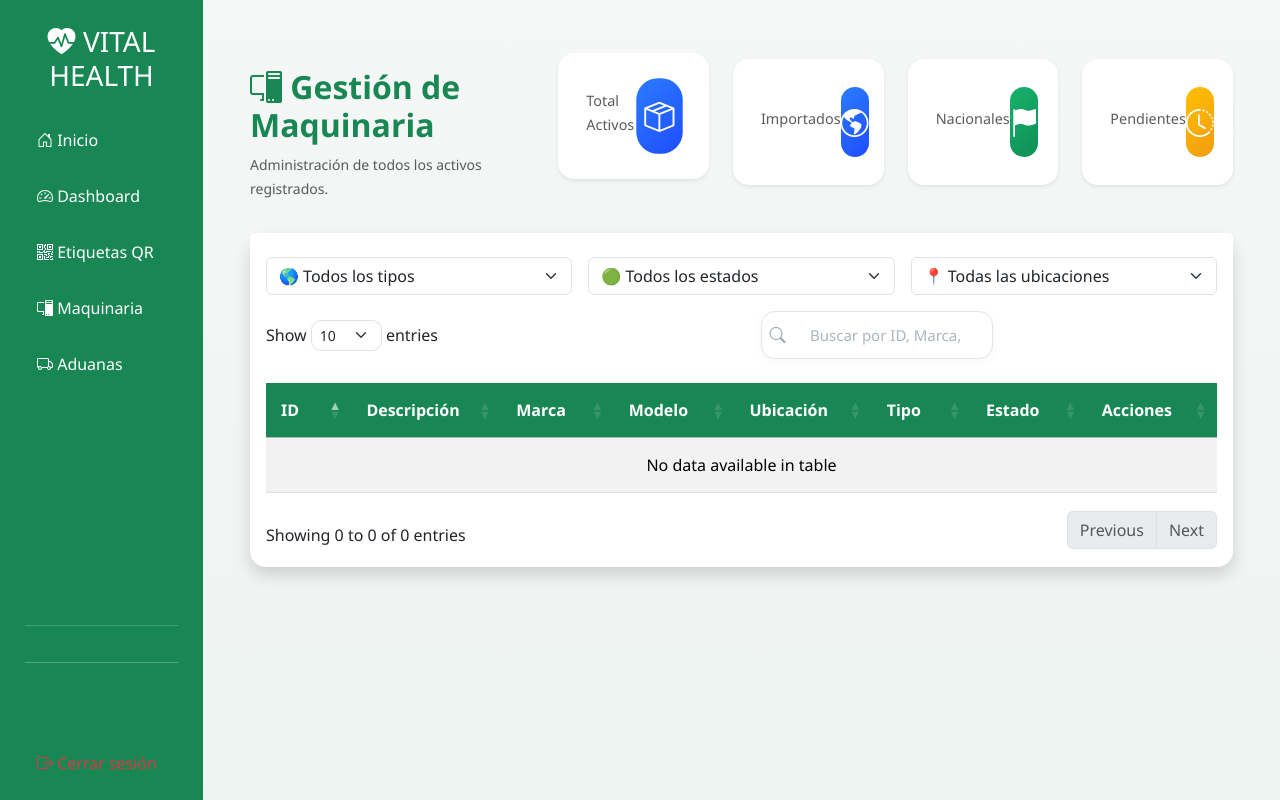
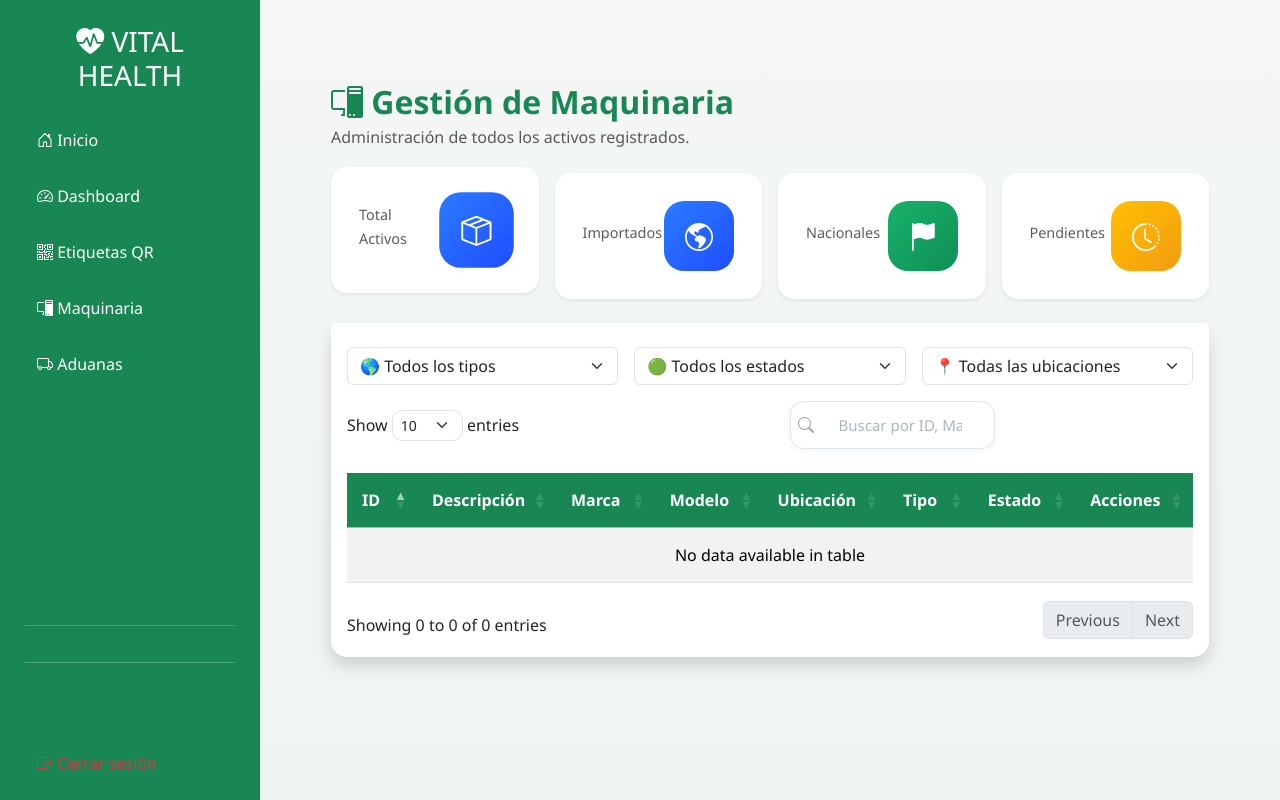
Before and after one commit to GaelFelix29/inventario-vh, a Python web app: template templates/maquina.html in a window 1280 px wide. Run offline with Jinja, Linux system fonts and the light colour scheme; the template is opened without the code that fills it, so the values that code supplies are empty; some libraries are stand-ins or nearby versions.

Commit message:
se mejoro el diseño para ver en el celular

```diff
--- a/static/css/estilos.css
+++ b/static/css/estilos.css
@@ -239,7 +239,11 @@ body{
 
 .sidebar{
 
-    width:250px;
+    width:260px;
+
+    min-width: 260px;
+
+    max-width: 260px;
 
     min-height:100vh;
 
@@ -2059,3 +2063,47 @@ ANIMACIONES
     animation:fadeUp .7s ease;
 
 }
+
+/*=========================================
+=           RESPONSIVE GLOBAL
+=========================================*/
+
+@media (max-width:991px){
+
+    body{
+
+        overflow-x:hidden;
+
+    }
+
+    .contenido{
+
+        margin-left:0 !important;
+
+        width:100%;
+
+        min-height:100vh;
+
+    }
+
+    .container-fluid{
+
+        padding-left:12px !important;
+
+        padding-right:12px !important;
+
+    }
+
+    .card{
+
+        border-radius:18px;
+
+    }
+
+    .btn{
+
+        min-height:45px;
+
+    }
+
+}
--- a/static/css/maquinaria.css
+++ b/static/css/maquinaria.css
@@ -113,3 +113,27 @@
     transition:.25s;
 
 }
+
+/*=============================
+FILTROS RESPONSIVE
+==============================*/
+
+@media (max-width:991px){
+
+    .card-header{
+
+        padding:1rem;
+
+    }
+
+    .form-select{
+
+        height:48px;
+
+        border-radius:12px;
+
+        font-size:.95rem;
+
+    }
+
+}
--- a/templates/base.html
+++ b/templates/base.html
@@ -4,33 +4,80 @@
 <head>
 
     <meta charset="UTF-8">
+
     <meta name="viewport" content="width=device-width, initial-scale=1">
 
-    <title>{% block titulo %}{% endblock %}</title>
-    <link rel="icon" type="image/png" href="{{ url_for('static', filename='img/logo.png') }}?v=5">
+    <title>
+
+        {% block titulo %}
+
+        {% endblock %}
+
+    </title>
+
+    <link rel="icon" type="image/png" href="{{ url_for('static', filename='img/logo.png') }}">
+
+    <!-- Bootstrap -->
 
     <link href="https://cdn.jsdelivr.net/npm/bootstrap@5.3.7/dist/css/bootstrap.min.css" rel="stylesheet">
 
+    <!-- Bootstrap Icons -->
+
     <link rel="stylesheet" href="https://cdn.jsdelivr.net/npm/bootstrap-icons@1.11.3/font/bootstrap-icons.min.css">
+
+    <!-- DataTables -->
+
+    <link rel="stylesheet" href="https://cdn.datatables.net/1.13.8/css/dataTables.bootstrap5.min.css">
+
+    <!-- Select2 -->
+
+    <link href="https://cdn.jsdelivr.net/npm/select2@4.1.0-rc.0/dist/css/select2.min.css" rel="stylesheet">
+
+    <link href="https://cdn.jsdelivr.net/npm/select2-bootstrap-5-theme@1.3.0/dist/select2-bootstrap-5-theme.min.css"
+        rel="stylesheet">
+
+    <!-- CSS del proyecto -->
 
     <link rel="stylesheet" href="{{ url_for('static', filename='css/estilos.css') }}">
 
-    <link rel="stylesheet" href="https://cdn.datatables.net/1.13.8/css/dataTables.bootstrap5.min.css">
+    <link rel="stylesheet" href="{{ url_for('static', filename='css/maquinaria.css') }}">
 
-    <link rel="stylesheet" href="https://cdn.jsdelivr.net/npm/bootstrap-icons@1.11.3/font/bootstrap-icons.min.css">
-
-    <script src="https://cdn.jsdelivr.net/npm/bootstrap@5.3.7/dist/js/bootstrap.bundle.min.js"></script>
-
-    <link href="https://cdn.jsdelivr.net/npm/select2@4.1.0-rc.0/dist/css/select2.min.css" rel="stylesheet" />
 </head>
 
 <body>
+
+    <!-- ===================================== -->
+    <!-- NAVBAR MÓVIL -->
+    <!-- ===================================== -->
+
+    <nav class="navbar navbar-dark bg-success d-lg-none sticky-top shadow-sm">
+
+        <div class="container-fluid">
+
+            <button class="btn text-white border-0" type="button" data-bs-toggle="offcanvas"
+                data-bs-target="#menuMovil">
+
+                <i class="bi bi-list fs-2"></i>
+
+            </button>
+
+            <span class="navbar-brand fw-bold mb-0">
+
+                <i class="bi bi-heart-pulse-fill"></i>
+
+                Vital Health
+
+            </span>
+
+        </div>
+
+    </nav>
 
     <div class="d-flex">
 
         <!-- SIDEBAR -->
 
-        <aside class="sidebar">
+        <aside class="sidebar d-none d-lg-flex flex-column">
 
             <h3 class="text-center mb-4">
 
@@ -130,12 +177,141 @@
 
         </aside>
 
+        <!-- ===================================== -->
+        <!-- MENÚ MÓVIL -->
+        <!-- ===================================== -->
+
+        <div class="offcanvas offcanvas-start d-lg-none" tabindex="-1" id="menuMovil">
+
+            <div class="offcanvas-header bg-success text-white">
+
+                <h5 class="mb-0">
+
+                    <i class="bi bi-heart-pulse-fill"></i>
+
+                    Vital Health
+
+                </h5>
+
+                <button type="button" class="btn-close btn-close-white" data-bs-dismiss="offcanvas">
+
+                </button>
+
+            </div>
+
+            <div class="offcanvas-body p-0">
+
+                <div class="list-group list-group-flush">
+
+                    <a href="/" class="list-group-item list-group-item-action py-3">
+
+                        <i class="bi bi-house-door-fill me-2 text-success"></i>
+
+                        Inicio
+
+                    </a>
+
+                    <a href="/dashboard" class="list-group-item list-group-item-action py-3">
+
+                        <i class="bi bi-speedometer2 me-2 text-success"></i>
+
+                        Dashboard
+
+                    </a>
+
+                    <a href="/imprimir" class="list-group-item list-group-item-action py-3">
+
+                        <i class="bi bi-qr-code me-2 text-success"></i>
+
+                        Etiquetas QR
+
+                    </a>
+
+                    <a href="/maquinarias" class="list-group-item list-group-item-action py-3">
+
+                        <i class="bi bi-pc-display me-2 text-success"></i>
+
+                        Maquinaria
+
+                    </a>
+
+                    <a href="{{ url_for('lista_aduanas') }}" class="list-group-item list-group-item-action py-3">
+
+                        <i class="bi bi-truck me-2 text-success"></i>
+
+                        Aduanas
+
+                    </a>
+
+                    {% if session["rol"] == "Administrador" %}
+
+                    <a href="{{ url_for('lista_solicitudes_baja') }}"
+                        class="list-group-item list-group-item-action py-3">
+
+                        <i class="bi bi-clipboard-check me-2 text-success"></i>
+
+                        Solicitudes Baja
+
+                    </a>
+
+                    <a href="/usuarios" class="list-group-item list-group-item-action py-3">
+
+                        <i class="bi bi-people me-2 text-success"></i>
+
+                        Usuarios
+
+                    </a>
+
+                    <a href="{{ url_for('vista_respaldos') }}" class="list-group-item list-group-item-action py-3">
+
+                        <i class="bi bi-database-fill-lock me-2 text-success"></i>
+
+                        Respaldos
+
+                    </a>
+
+                    {% endif %}
+
+                </div>
+
+                <div class="border-top mt-4 p-3">
+
+                    <div class="fw-bold">
+
+                        {{ session["nombre"] }}
+
+                    </div>
+
+                    <small class="text-muted">
+
+                        {{ session["rol"] }}
+
+                    </small>
+
+                    <a href="/logout" class="btn btn-outline-danger w-100 mt-3">
+
+                        <i class="bi bi-box-arrow-right"></i>
+
+                        Cerrar sesión
+
+                    </a>
+
+                </div>
+
+            </div>
+
+        </div>
+
         <!-- CONTENIDO -->
 
         <main class="contenido flex-grow-1">
 
-            {% block contenido %}
-            {% endblock %}
+            <div class="container-fluid py-3 py-lg-4 px-2 px-lg-4">
+
+                {% block contenido %}
+                {% endblock %}
+
+            </div>
 
         </main>
 
--- a/templates/maquina.html
+++ b/templates/maquina.html
@@ -6,11 +6,17 @@
 
 <div class="container-fluid py-4">
 
-    <div class="d-flex justify-content-between align-items-center mb-4">
+    <!-- ENCABEZADO -->
 
-        <div>
+    <!-- ========================================= -->
+<!-- ENCABEZADO -->
+<!-- ========================================= -->
 
-            <h2 class="fw-bold text-success">
+<div class="row align-items-center gy-3 mb-4">
+
+    <div class="col-12 col-lg-6">
+
+        <h2 class="fw-bold text-success mb-1">
 
             <i class="bi bi-pc-display"></i>
 
@@ -18,32 +24,60 @@
 
         </h2>
 
-            <small class="text-muted">
+        <p class="text-muted mb-0">
 
             Administración de todos los activos registrados.
 
-            </small>
+        </p>
 
     </div>
 
-        <div class="row g-4 mb-4">
+    {% if session["rol"]=="Administrador" %}
 
-            <div class="col-md-6 col-xl-3">
+    <div class="col-12 col-lg-6 text-lg-end">
 
-                <div class="card shadow-sm border-0 rounded-4 h-100 card-resumen" id="filtroTodos">
+        <a href="/maquinarias/nuevo"
+            class="btn btn-success rounded-pill px-4">
 
-                    <div class="card-body">
+            <i class="bi bi-plus-circle"></i>
 
-                        <div class="d-flex justify-content-between align-items-center">
+            Nuevo Activo
+
+        </a>
+
+    </div>
+
+    {% endif %}
+
+</div>
+
+<!-- ========================================= -->
+<!-- TARJETAS -->
+<!-- ========================================= -->
+
+<div class="row g-3 mb-4">
+
+    <!-- TOTAL -->
+
+    <div class="col-12 col-sm-6 col-xl-3">
+
+        <div class="card card-resumen shadow-sm border-0 rounded-4 h-100"
+            id="filtroTodos">
+
+            <div class="card-body d-flex justify-content-between align-items-center">
 
                 <div>
 
                     <small class="text-muted">
+
                         Total Activos
+
                     </small>
 
                     <h2 class="fw-bold mb-0">
+
                         {{ estadisticas.total }}
+
                     </h2>
 
                 </div>
@@ -60,24 +94,27 @@
 
     </div>
 
-            </div>
+    <!-- IMPORTADOS -->
 
-            <div class="col-md-6 col-xl-3">
+    <div class="col-12 col-sm-6 col-xl-3">
 
-                <div class="card shadow-sm border-0 rounded-4 h-100 card-resumen" id="filtroImportados">
+        <div class="card card-resumen shadow-sm border-0 rounded-4 h-100"
+            id="filtroImportados">
 
-                    <div class="card-body">
-
-                        <div class="d-flex justify-content-between align-items-center">
+            <div class="card-body d-flex justify-content-between align-items-center">
 
                 <div>
 
                     <small class="text-muted">
+
                         Importados
+
                     </small>
 
                     <h2 class="fw-bold mb-0">
+
                         {{ estadisticas.importados }}
+
                     </h2>
 
                 </div>
@@ -94,24 +131,27 @@
 
     </div>
 
-            </div>
+    <!-- NACIONALES -->
 
-            <div class="col-md-6 col-xl-3">
+    <div class="col-12 col-sm-6 col-xl-3">
 
-                <div class="card shadow-sm border-0 rounded-4 h-100 card-resumen" id="filtroNacionales">
+        <div class="card card-resumen shadow-sm border-0 rounded-4 h-100"
+            id="filtroNacionales">
 
-                    <div class="card-body">
-
-                        <div class="d-flex justify-content-between align-items-center">
+            <div class="card-body d-flex justify-content-between align-items-center">
 
                 <div>
 
                     <small class="text-muted">
+
                         Nacionales
+
                     </small>
 
                     <h2 class="fw-bold mb-0">
+
                         {{ estadisticas.nacionales }}
+
                     </h2>
 
                 </div>
@@ -128,24 +168,27 @@
 
     </div>
 
-            </div>
+    <!-- PENDIENTES -->
 
-            <div class="col-md-6 col-xl-3">
+    <div class="col-12 col-sm-6 col-xl-3">
 
-                <div class="card shadow-sm border-0 rounded-4 h-100 card-resumen" id="filtroPendientes">
+        <div class="card card-resumen shadow-sm border-0 rounded-4 h-100"
+            id="filtroPendientes">
 
-                    <div class="card-body">
-
-                        <div class="d-flex justify-content-between align-items-center">
+            <div class="card-body d-flex justify-content-between align-items-center">
 
                 <div>
 
                     <small class="text-muted">
+
                         Pendientes
+
                     </small>
 
                     <h2 class="fw-bold mb-0">
+
                         {{ estadisticas.pendientes }}
+
                     </h2>
 
                 </div>
@@ -164,29 +207,13 @@
 
 </div>
 
-        </div>
-
-        {% if session["rol"]=="Administrador" %}
-
-        <a href="/maquinarias/nuevo" class="btn btn-success">
-
-            <i class="bi bi-plus-circle"></i>
-
-            Nuevo Activo
-
-        </a>
-
-        {% endif %}
-
-    </div>
-
     <div class="card shadow border-0 rounded-4">
 
         <div class="card-header bg-white border-0 pt-4 pb-0">
 
             <div class="row g-3">
 
-                <div class="col-md-4">
+                <div class="col-12 col-md-4">
 
                     <select id="filtroTipo" class="form-select">
 
@@ -204,7 +231,7 @@
 
                 </div>
 
-                <div class="col-md-4">
+                <div class="col-12 col-md-4">
 
                     <select id="filtroEstado" class="form-select">
 
@@ -218,7 +245,7 @@
 
                 </div>
 
-                <div class="col-md-4">
+                <div class="col-12 col-md-4">
 
                     <select id="filtroUbicacion" class="form-select">
 
```
Lines whose indentation alone changed are shown as unchanged.
